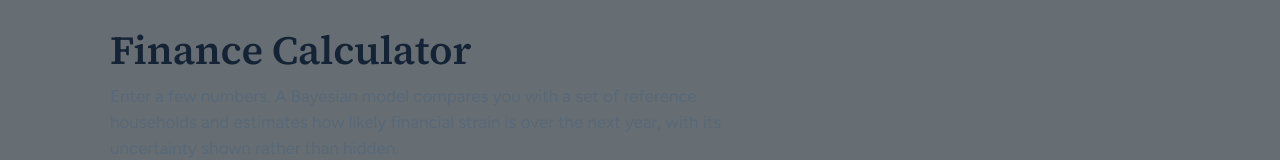
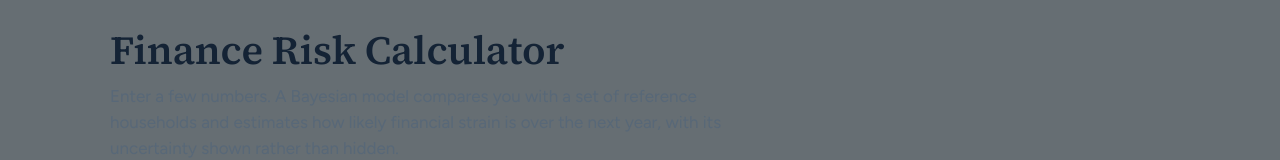
Before and after one commit to weaverlogan/First-App, a plain HTML site: page index.html in a window 1280 px wide. Shown: the top 160 px of the page. Drawn offline with Linux system fonts and the light colour scheme.

Commit message:
Rename Finance Calculator to Finance Risk Calculator

```diff
--- a/index.html
+++ b/index.html
@@ -12,7 +12,7 @@
 <body>
 <main class="wrap">
   <header>
-    <h1>Finance Calculator</h1>
+    <h1>Finance Risk Calculator</h1>
     <p class="lede">Enter a few numbers. A Bayesian model compares you with a set of reference households and estimates how likely financial strain is over the next year, with its uncertainty shown rather than hidden.</p>
   </header>
 
```
